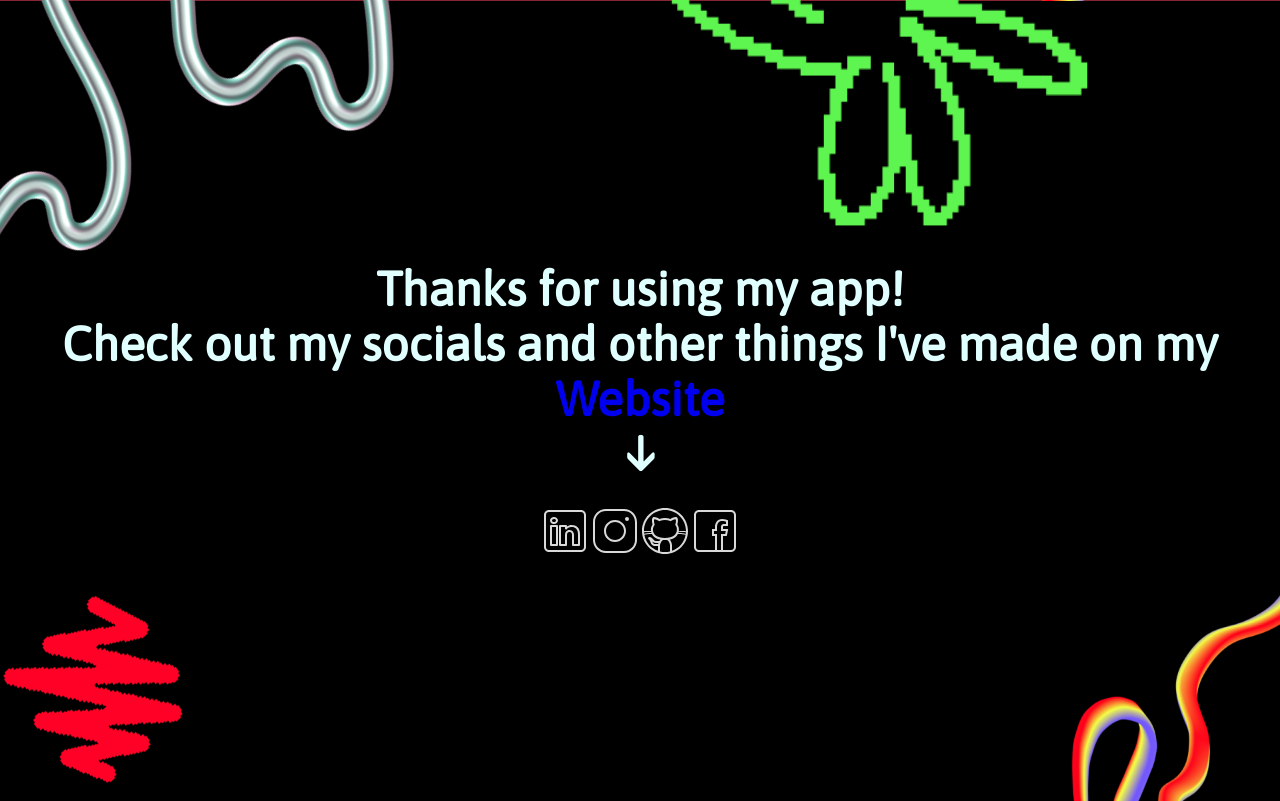
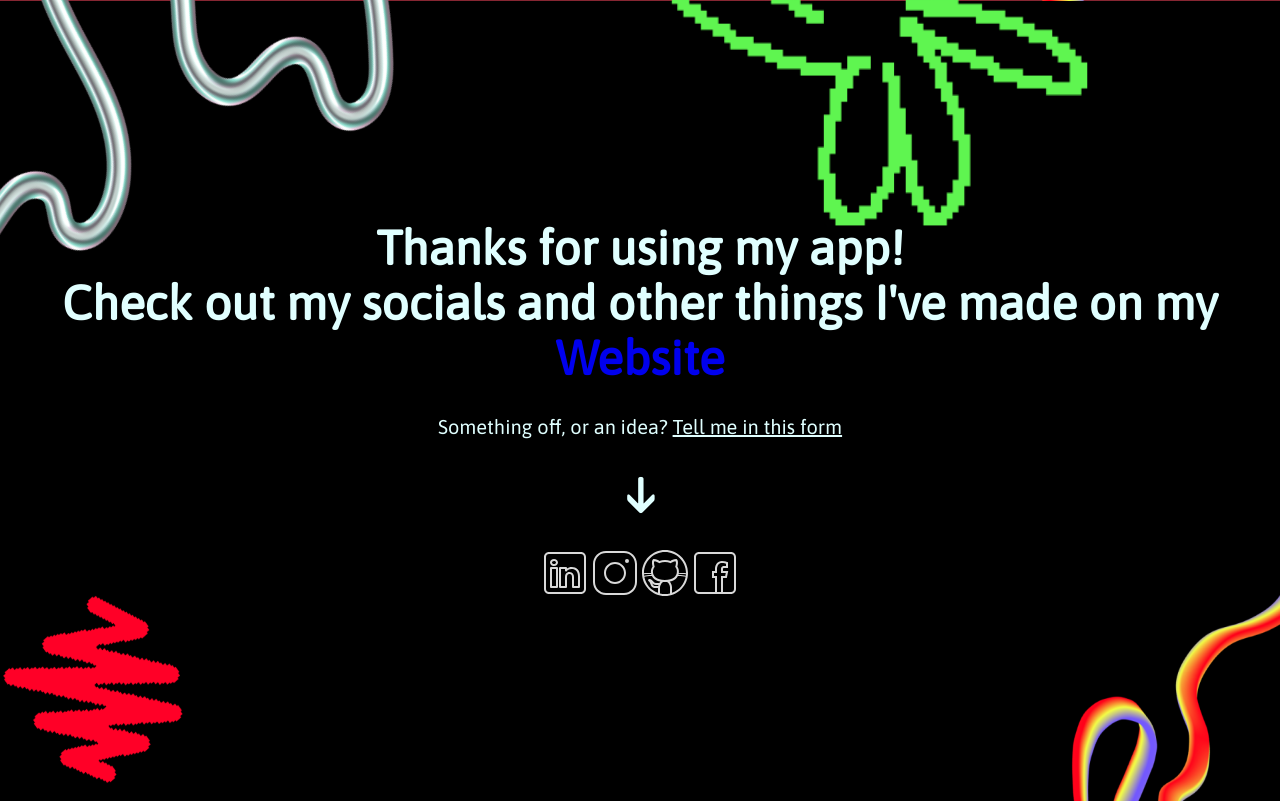
Before and after one commit to Ian-Mei/UMass-Dining-Wrapped, a Flask app: template templates/wrapped.html in a window 1280 px wide. Shown: the part 3199-4000 px from the top of the page. Run offline with Flask 3, Linux system fonts and the light colour scheme; the template is opened without the code that fills it, so the values that code supplies are empty.

Commit message:
Link the feedback form from the end screen and home FAQ

```diff
--- a/app.py
+++ b/app.py
@@ -25,6 +25,8 @@ DEBUG_UPLOADS_DIR = "debug_uploads"
 # Visit counts (templates/_goatcounter.html). Only the deploy sets it (render.yaml), so local runs
 # and forks don't count.
 GOATCOUNTER_URL = os.environ.get("WRAPPED_GOATCOUNTER_URL")
+# Linked from the home page FAQ and the last results screen.
+FEEDBACK_URL = "https://docs.google.com/forms/d/e/1FAIpQLSdJ23vnh_7Q0eL2NI6415G-4VDRiZK-JZpBnH_FGAPRVQapxg/viewform"
 
 app = Flask(__name__)
 app.config["MAX_CONTENT_LENGTH"] = MAX_UPLOAD_MB * 1024 * 1024
@@ -37,6 +39,11 @@ SERVE_OPTIONS = {"host": "0.0.0.0", "trusted_proxy": "*", "trusted_proxy_headers
 @app.context_processor
 def analytics():
     return {"goatcounter": GOATCOUNTER_URL}
+
+
+@app.context_processor
+def feedback():
+    return {"feedback_url": FEEDBACK_URL}
 
 
 @app.template_filter()
--- a/static/styles/wrapped.css
+++ b/static/styles/wrapped.css
@@ -71,6 +71,14 @@ section#tables {
 section#end {
   color: #e0ffff;
   text-align: center;
+}
+section#end .feedback {
+  margin: 0.5em 0;
+  font-size: 1.25rem;
+}
+section#end .feedback a {
+  color: inherit;
+  text-decoration: underline;
 }
 section .container {
   margin: 0px;
--- a/templates/wrapped.html
+++ b/templates/wrapped.html
@@ -488,7 +488,9 @@
         <section id="end">
           <img src="{{ url_for('static', filename='styles/imgs/background7.png') }}" class="background">
           <div class="container reveal">
-            <h1>Thanks for using my app! <br>Check out my socials and other things I've made on my <a href="https://ian-mei.github.io" target="_blank">Website</a><br>&#8595;</h1>
+            <h1>Thanks for using my app! <br>Check out my socials and other things I've made on my <a href="https://ian-mei.github.io" target="_blank">Website</a></h1>
+            <p class="feedback">Something off, or an idea? <a href="{{ feedback_url }}" target="_blank" rel="noopener">Tell me in this form</a></p>
+            <h1>&#8595;</h1>
             <div class="socials">
               <a
                 class="icon"
```
Also changed, not shown: templates/home.html (+10 -0 lines), tests/test_app.py (+7 -0 lines).
